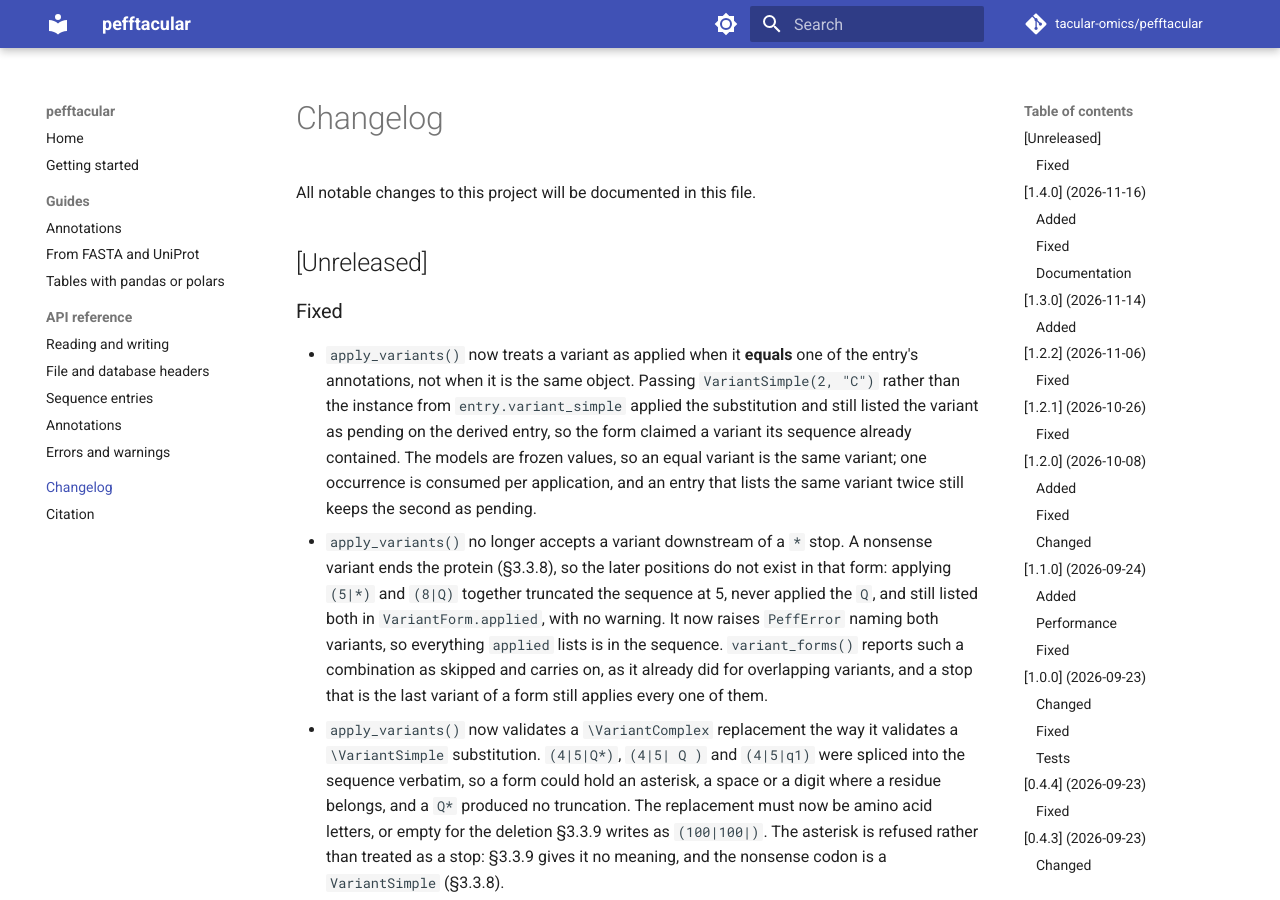
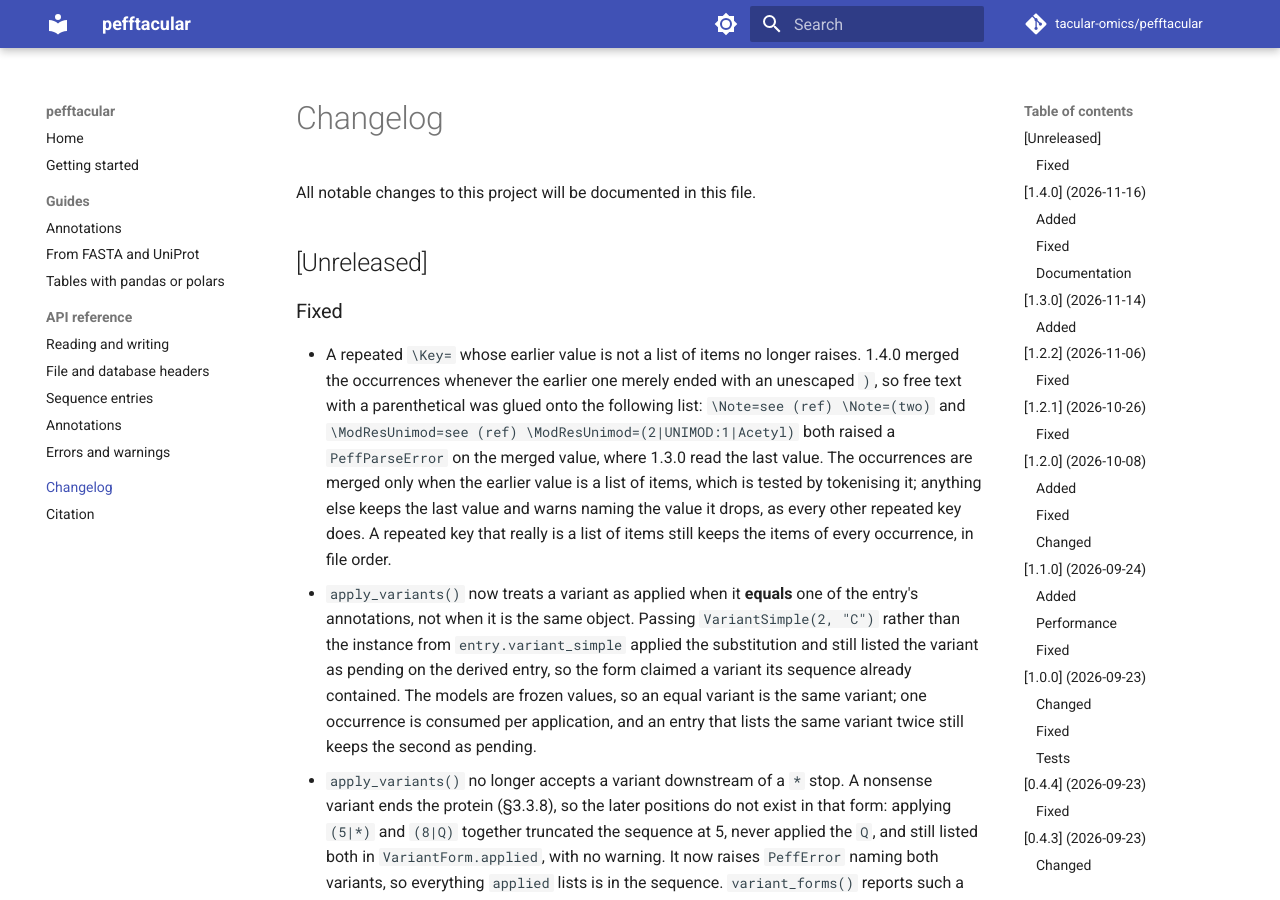
Before and after one commit to tacular-omics/pefftacular, an MkDocs documentation site: the page built from docs/changelog.md, in a window 1280 px wide and 900 px high. Built offline with MkDocs 1.6.1 and Material for MkDocs 9.7.7, drawn with Linux system fonts in a browser that asks for light colours; comment, search, counter and statistics services are not loaded.

Commit message:
docs: state the repeated-key rule as the predicate now tests it
The changelog bullet names 1.4.0, llms-full.txt says the earlier occurrence
must tokenize as items rather than merely end in ')', and the CLAUDE.md gotcha
records the regression so the predicate is not weakened back to a
last-character test.

Co-Authored-By: Claude Opus 5 <noreply@anthropic.com>

```diff
--- a/CHANGELOG.md
+++ b/CHANGELOG.md
@@ -6,6 +6,14 @@ All notable changes to this project will be documented in this file.
 
 ### Fixed
 
+- A repeated `\Key=` whose earlier value is not a list of items no longer raises. 1.4.0 merged the
+  occurrences whenever the earlier one merely ended with an unescaped `)`, so free text with a
+  parenthetical was glued onto the following list: `\Note=see (ref) \Note=(two)` and
+  `\ModResUnimod=see (ref) \ModResUnimod=(2|UNIMOD:1|Acetyl)` both raised a `PeffParseError` on the
+  merged value, where 1.3.0 read the last value. The occurrences are merged only when the earlier
+  value is a list of items, which is tested by tokenising it; anything else keeps the last value and
+  warns naming the value it drops, as every other repeated key does. A repeated key that really is a
+  list of items still keeps the items of every occurrence, in file order.
 - `apply_variants()` now treats a variant as applied when it **equals** one of the entry's
   annotations, not when it is the same object. Passing `VariantSimple(2, "C")` rather than the
   instance from `entry.variant_simple` applied the substitution and still listed the variant as
```
Also changed, not shown: CLAUDE.md (+5 -1 lines), llms-full.txt (+5 -3 lines).
